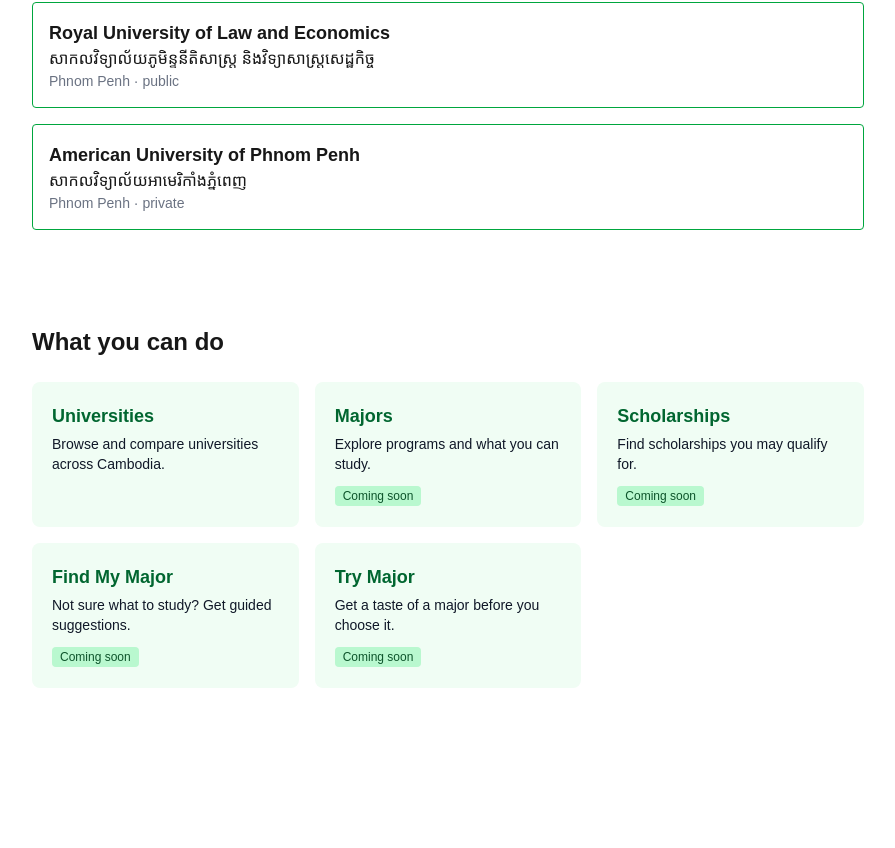
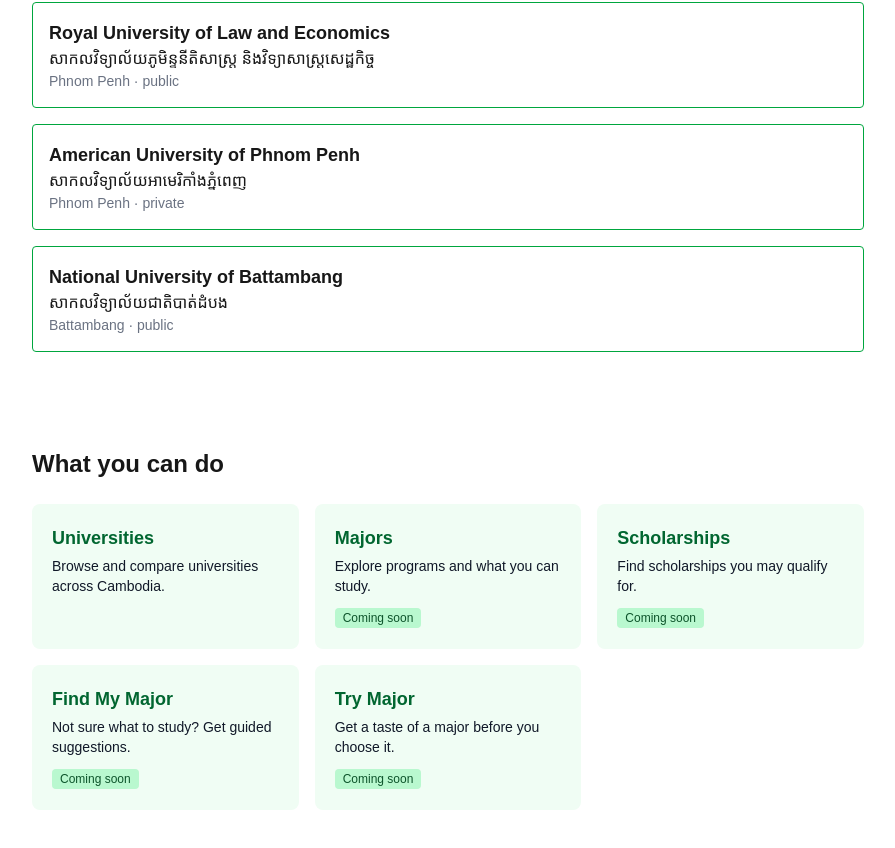
Before and after one commit to MakaraRa/KITEBud, a Next.js app: page / in a window 1280 px wide. Shown: the part 799-1647 px from the top of the page, without its empty margins (192-1087 px from the left). Before the commit the page ends 1535 px from the top, so only its background shows below. Built offline with nearby package versions, Linux system fonts and the light colour scheme.

Commit message:
add province, type, nubb

```diff
--- a/data/universities.ts
+++ b/data/universities.ts
@@ -56,4 +56,15 @@
         descriptionEn: "Private university teaching in English.",
         descriptionKm: "សាកលវិទ្យាល័យឯកជនដែលបង្រៀនជាភាសាអង់គ្លេស។",
     },
+    {
+        id: 6,
+        slug: "nubb",
+        nameEn: "National University of Battambang",
+        nameKm: "សាកលវិទ្យាល័យជាតិបាត់ដំបង",
+        province: "Battambang",
+        type: "public",
+        website: "https://nubb.edu.kh/en/",
+        descriptionEn: "Public university in Battambang City serving students in north-west Cambodia.",
+        descriptionKm: "សាកលវិទ្យាល័យសាធារណៈនៅក្រុងបាត់ដំបង ដែលបម្រើនិស្សិតនៅភាគពាយ័ព្យនៃប្រទេសកម្ពុជា។",
+    },
 ];
```
